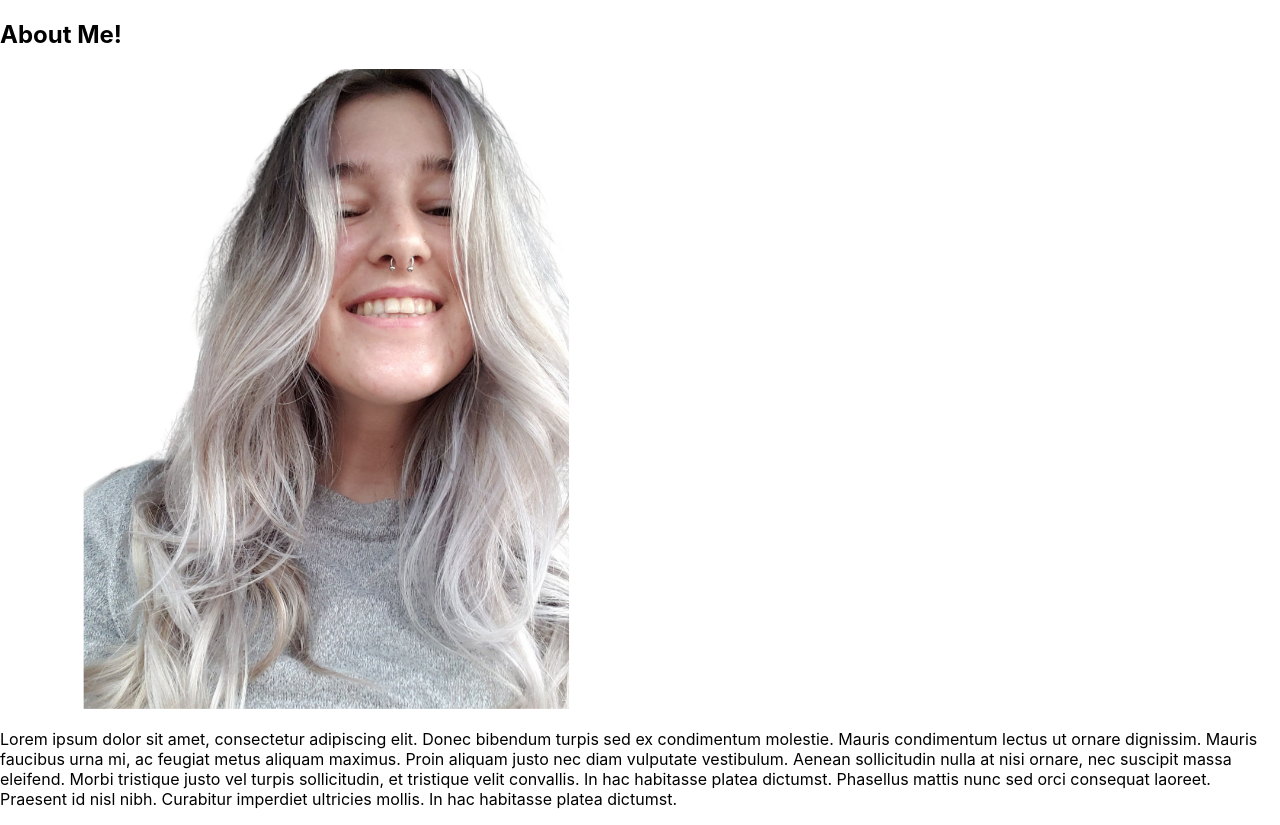
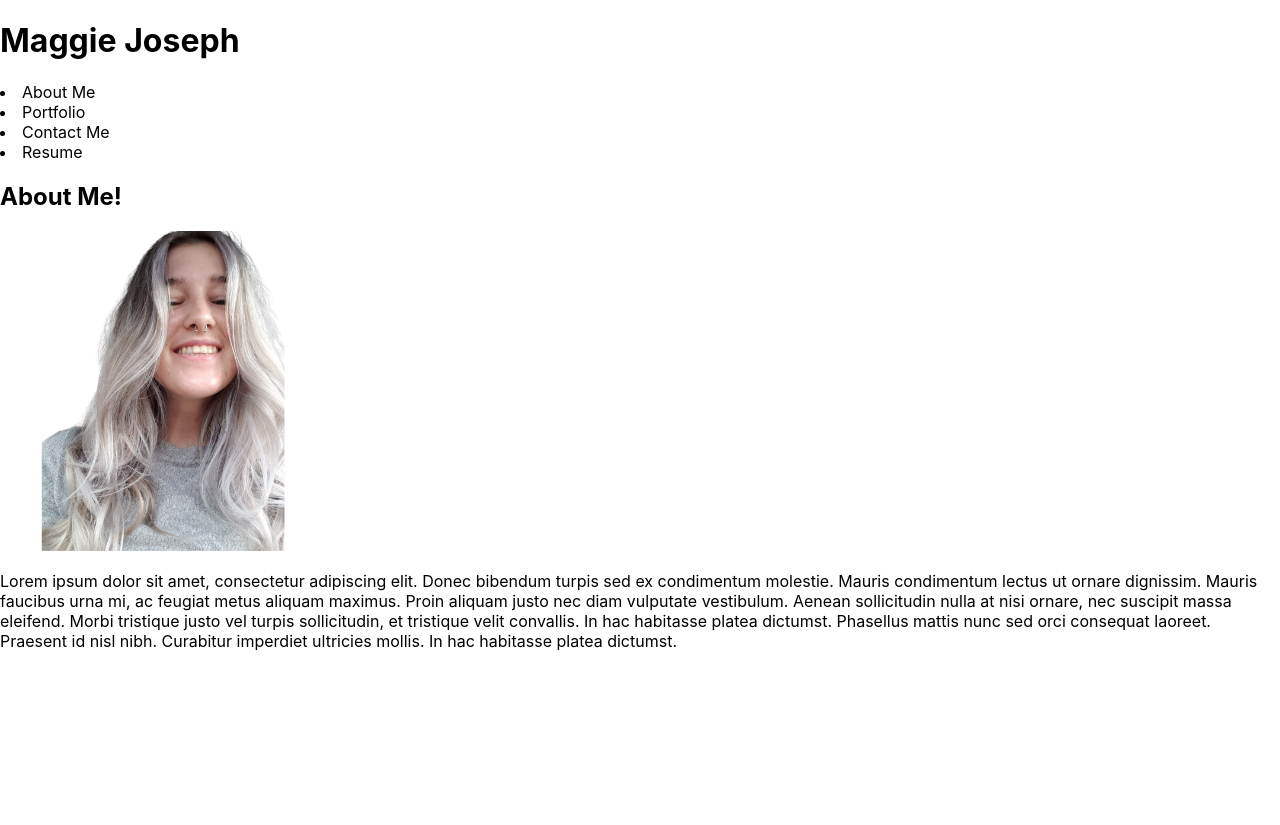
Before and after one commit to maggiejoe/maggies-react-portfolio, a React (Create React App) app: page / in a window 1280 px wide. After the commit the page ends 800 px from the top, so only its background shows below. Built offline with nearby package versions, Linux system fonts and the light colour scheme.

Commit message:
added addition components and added data to the navbar

```diff
--- a/src/App.js
+++ b/src/App.js
@@ -1,12 +1,67 @@
-import React from 'react';
+import React, { useState } from 'react';
 import './App.css';
 import About from './components/About';
+import ContactForm from './components/Contact';
+// import Navigation from './components/Naviation';
+import Header from './components/Header';
+import Portfolio from './components/Portfolio';
+import Resume from './components/Resume';
 
 function App() {
+  const [categories] = useState([
+    {
+      name: 'About Me'
+    },
+    {
+      name: 'Portfolio'
+    },
+    {
+      name: 'Contact Me'
+    },
+    {
+      name: 'Resume'
+    }
+  ]);
+
+  const [currentCategory, setCurrentCategory] = useState(categories[0]);
+  // const [contactSelected, setContactSelected] = useState(false);
+
   return (
     <div>
+      <Header
+        categories={categories}
+        currentCategory={currentCategory}
+        setCurrentCategory={setCurrentCategory}
+      ></Header>
       <main>
         <About></About>
+        {(() => {
+          if (currentCategory === "About Me") {
+            return (
+              <div>
+                <About></About>
+              </div>
+            );
+          } else if (currentCategory === "Portfolio") {
+            return (
+              <div>
+                <Portfolio></Portfolio>
+              </div>
+            )
+          } else if (currentCategory === "Contact Me") {
+            return (
+              <div>
+                <ContactForm></ContactForm>
+              </div>
+            )
+          } else if (currentCategory === "Resume") {
+            return (
+              <div>
+                <Resume></Resume>
+              </div>
+            )
+          }
+        })}
       </main>
     </div>
   );
--- a/src/components/About/index.js
+++ b/src/components/About/index.js
@@ -5,7 +5,7 @@ function About() {
     return (
         <section>
             <h1 id='about'>About Me!</h1>
-            <img src={selfPortrait} className='self-portrait' style={{ width: "50%" }} alt='Self portrait' />
+            <img src={selfPortrait} className='self-portrait' style={{ width: "25%" }} alt='Self portrait' />
             <div className='about-me-desc'>
                 <p>
                     Lorem ipsum dolor sit amet, consectetur adipiscing elit. Donec bibendum turpis sed ex
--- a/src/components/Contact/index.js
+++ b/src/components/Contact/index.js
@@ -0,0 +1,74 @@
+import React, { useState } from 'react';
+import { validateEmail } from '../../utils/helpers';
+
+function ContactForm() {
+    const [formState, setFormState] = useState({ name: '', email: '', message: '' });
+
+    const [errorMessage, setErrorMessage] = useState('');
+    const { name, email, message } = formState;
+
+    const handleSubmit = (e) => {
+      e.preventDefault();
+      if (!errorMessage) {
+        console.log('Submit Form', formState);
+      }
+    };
+
+    // input validations
+    const handleChange = (e) => {
+      if (e.target.name === 'email') {
+        const isValid = validateEmail(e.target.value);
+        if (!isValid) {
+          setErrorMessage('Your email is invalid.');
+        } else {
+          setErrorMessage('');
+        }
+      } else {
+        if (!e.target.value.length) {
+          setErrorMessage(`${e.target.name} is required.`);
+        } else {
+          setErrorMessage('');
+        }
+      }
+      if (!errorMessage) {
+        setFormState({ ...formState, [e.target.name]: e.target.value });
+        console.log('Handle Form', formState);
+      }
+    };
+
+    return (
+      <section>
+        <h1 data-testid="h1tag">Contact me</h1>
+
+        {/* contact info */}
+        <div>
+            <p>Email</p>
+            <p>GitHub</p>
+        </div>
+
+        {/* contact form */}
+        <form id="contact-form" onSubmit={handleSubmit}>
+          <div>
+            <label htmlFor="name">Name:</label>
+            <input type="text" name="name" defaultValue={name} onBlur={handleChange} />
+          </div>
+          <div>
+            <label htmlFor="email">Email address:</label>
+            <input type="email" name="email" defaultValue={email} onBlur={handleChange} />
+          </div>
+          <div>
+            <label htmlFor="message">Message:</label>
+            <textarea name="message" rows="5" defaultValue={message} onBlur={handleChange} />
+          </div>
+          {errorMessage && (
+            <div>
+              <p className="error-text">{errorMessage}</p>
+            </div>
+          )}
+          <button data-testid="button" type="submit">Submit</button>
+        </form>
+      </section>
+    );
+  }
+
+  export default ContactForm;
--- a/src/components/Header/index.js
+++ b/src/components/Header/index.js
@@ -0,0 +1,32 @@
+import React from 'react';
+import Navigation from '../Naviation';
+
+function Header(props) {
+    const {
+        categories = [],
+        currentCategory,
+        setCurrentCategory
+    } = props
+
+    return (
+        <div>
+            <header>
+                <div>
+                    <div>
+                        <h1>Maggie Joseph</h1>
+                    </div>
+                    <nav>
+                        <Navigation
+                            categories={categories}
+                            currentCategory={currentCategory}
+                            setCurrentCategory={setCurrentCategory}
+                        >
+                        </Navigation>
+                    </nav>
+                </div>
+            </header>
+        </div>
+    )
+}
+
+export default Header;
--- a/src/components/Naviation/index.js
+++ b/src/components/Naviation/index.js
@@ -0,0 +1,30 @@
+import React from 'react';
+
+function Navigation(props) {
+    const {
+        categories = [],
+        currentCategory,
+        setCurrentCategory
+    } = props
+
+    return (
+        <div>
+            {categories.map((category) => (
+                <li
+                    className={`m-1 ${currentCategory.name === category.name && ""
+                        }`}
+                    key={category.name}
+                >
+                    <span
+                        onClick={() => {
+                            setCurrentCategory(category.name);
+                        }}>
+                        {category.name}
+                    </span>
+                </li>
+            ))}
+        </div>
+    );
+}
+
+export default Navigation;
--- /dev/null
+++ b/src/utils/helpers.js
@@ -0,0 +1,8 @@
+export function capitalizeFirstLetter(string) {
+    return string.charAt(0).toUpperCase() + string.slice(1);
+  }
+
+  export function validateEmail(email) {
+    var re = /^(([^<>()[\]\\.,;:\s@"]+(\.[^<>()[\]\\.,;:\s@"]+)*)|(".+"))@((\[[0-9]{1,3}\.[0-9]{1,3}\.[0-9]{1,3}\.[0-9]{1,3}\])|(([a-zA-Z\-0-9]+\.)+[a-zA-Z]{2,}))$/;
+    return re.test(String(email).toLowerCase());
+  }
```
Also changed, not shown: src/components/Resume/index.js (added).
